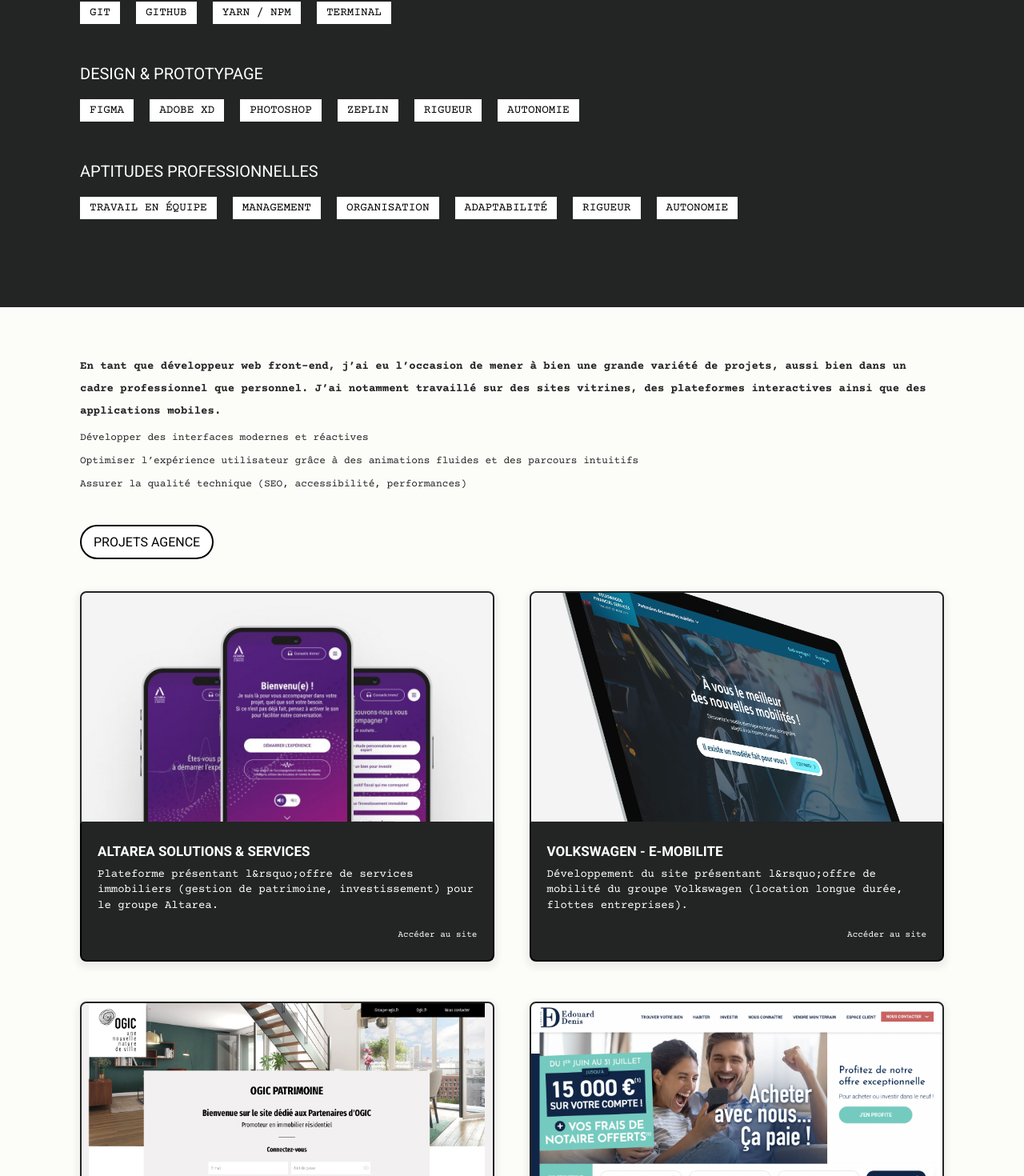
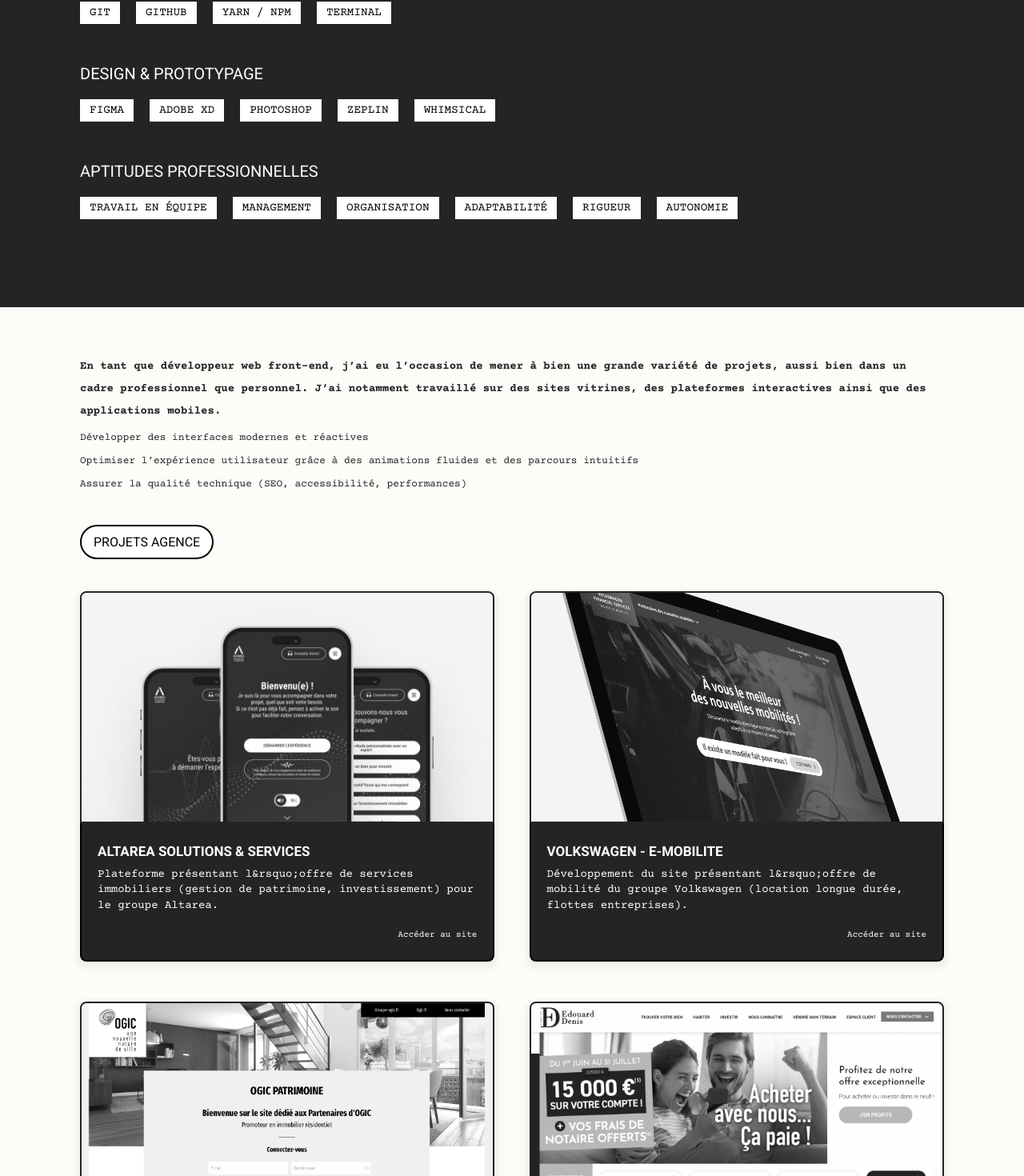
Before and after one commit to tituan/frontend-portfolio-boisard-2025, a Next.js app: page / in a window 1280 px wide. Shown: the part 2037-3507 px from the top of the page at 80% size. Built offline with nearby package versions, Linux system fonts and the light colour scheme.

Commit message:
add hover color img

```diff
--- a/components/Skill.js
+++ b/components/Skill.js
@@ -87,10 +87,7 @@
                         Zeplin
                     </div>
                     <div className="skill__category__list__text">
-                        rigueur
-                    </div>
-                    <div className="skill__category__list__text">
-                        autonomie
+                       Whimsical
                     </div>
                 </div>
             </div>
--- a/styles/components/_project.scss
+++ b/styles/components/_project.scss
@@ -77,6 +77,7 @@
   @media only screen and (min-width: 1025px) {
     &:hover .item__top__pic__img {
       scale: 1.2;
+      filter: grayscale(0%);
     }
     &:hover .item__top__action {
       z-index: 5;
@@ -103,9 +104,11 @@
     width: 100%;
     height: 200px;
     border-radius: 8px 8px 0 0;
+    filter: grayscale(100%);
+    transition: filter 0.4s ease, scale 0.5s;
+
     @media only screen and (min-width: 1025px) {
         height: 290px;
-        transition: scale .5s;
     }
     }
     &__action {
```
Lines whose indentation alone changed are shown as unchanged.
